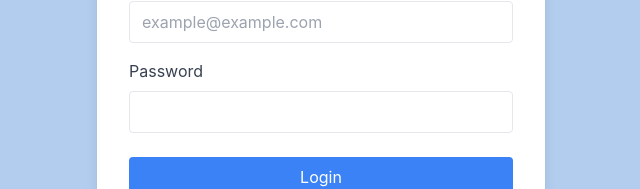
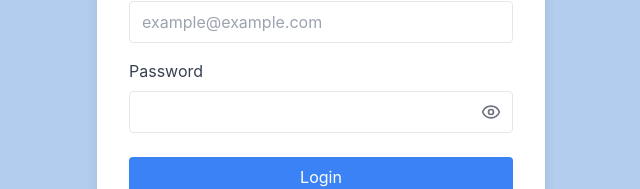
Before and after one commit to ssouvikk/task-management-system-with-kafka, a Next.js app in the folder client/: page /login in a window 1280 px wide. Shown: the part 323-512 px from the top of the page, without its empty margins (319-959 px from the left). Built offline with nearby package versions, Linux system fonts and the light colour scheme; no server answers.

Commit message:
password visiblity toggle is added

```diff
--- a/client/package.json
+++ b/client/package.json
@@ -10,6 +10,7 @@
   },
   "dependencies": {
     "axios": "^1.7.9",
+    "lucide-react": "^0.475.0",
     "next": "15.1.7",
     "react": "^19.0.0",
     "react-dom": "^19.0.0",
--- a/client/src/components/ui/input.js
+++ b/client/src/components/ui/input.js
@@ -1,13 +1,29 @@
 // src/components/ui/input.js
-import React from 'react'
+import React, { useState } from 'react';
+import { Eye, EyeOff } from 'lucide-react';
 
-const Input = ({ className = '', ...props }) => {
+const Input = ({ type, className = '', ...props }) => {
+  const [showPassword, setShowPassword] = useState(false);
+  const isPassword = type === 'password';
+
   return (
-    <input
-      className={`px-3 py-2 border rounded focus:outline-none focus:ring-2 focus:ring-blue-500 ${className}`}
-      {...props}
-    />
-  )
-}
+    <div className="relative w-full">
+      <input
+        type={isPassword && showPassword ? 'text' : type}
+        className={`px-3 py-2 border rounded focus:outline-none focus:ring-2 focus:ring-blue-500 ${className}`}
+        {...props}
+      />
+      {isPassword && (
+        <button
+          type="button"
+          className="absolute inset-y-0 right-3 flex items-center text-gray-500 hover:text-gray-700"
+          onClick={() => setShowPassword(!showPassword)}
+        >
+          {showPassword ? <EyeOff size={20} /> : <Eye size={20} />}
+        </button>
+      )}
+    </div>
+  );
+};
 
-export { Input }
+export { Input };
```
Also changed, not shown: 1 other file (tests, documents, lock files or other folders).
